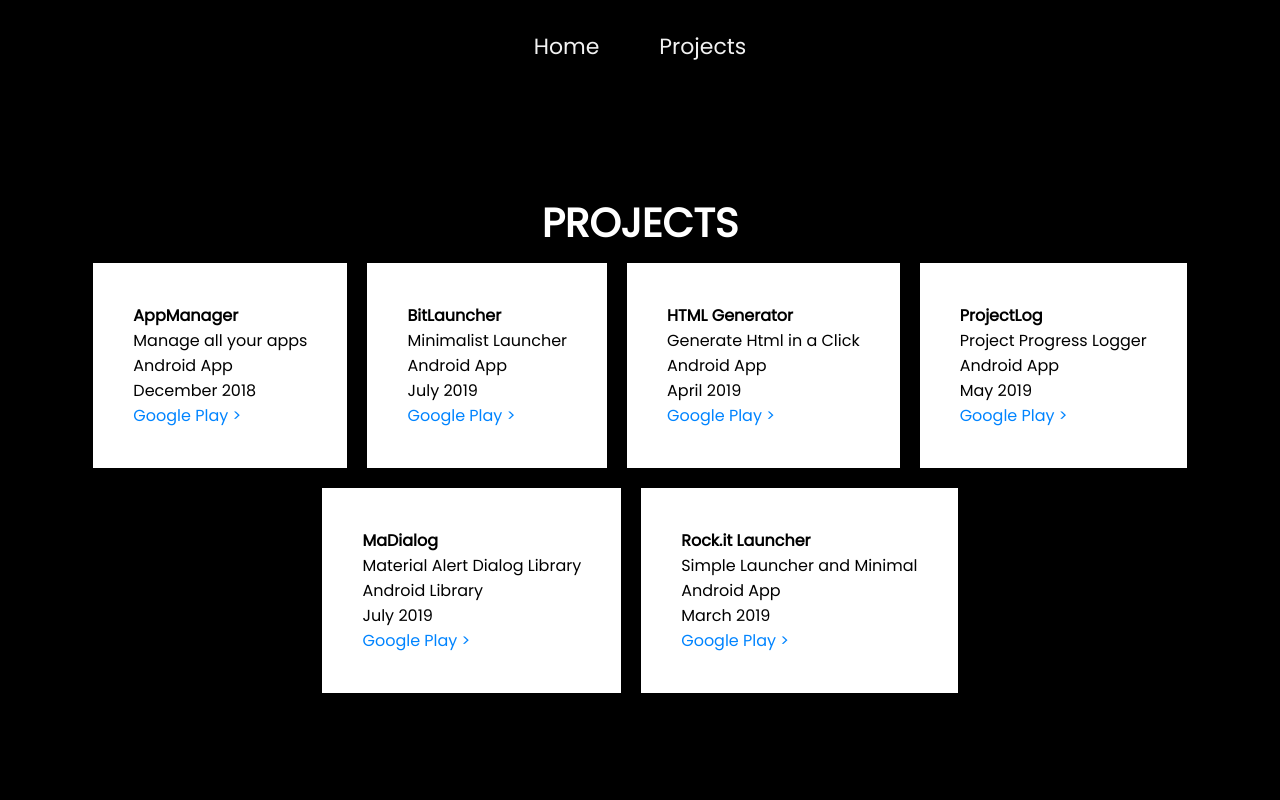
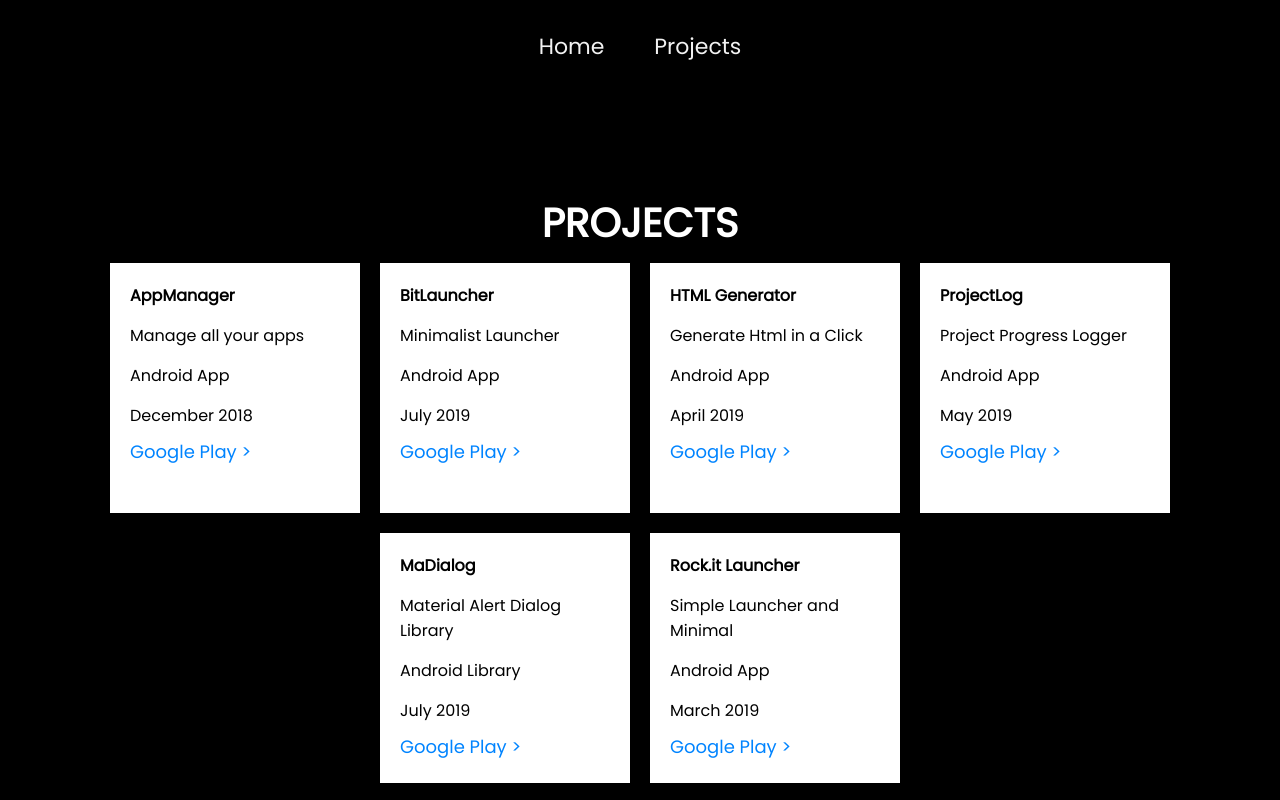
Before and after one commit to umairayub79/umairayub.codes, a React (Create React App) app: page /projects in a window 1280 px wide. Built offline with nearby package versions, Linux system fonts and the light colour scheme.

Commit message:
some css improvements

```diff
--- a/src/css/Home.css
+++ b/src/css/Home.css
@@ -11,7 +11,7 @@ a{
   color: white;
 }
 i:hover{
-  color: yellow !important;
+  color: gold !important;
   transform: scale(1.3);
 }
 i{
@@ -50,13 +50,13 @@ i{
         font-size: 20px;
         color: white;
         background: transparent;
-        transition: 500ms;
+        transition: 400ms;
         border:3px solid white;
         margin: 10px 60px 50px 50px;
         text-transform: uppercase;
       }
       .btn:hover{
-        background: #3e64ff;
+        background: rgba(255, 217, 0, 0.795) ;
         transform: scale(1.1);
       }
 
--- a/src/css/Navbar.css
+++ b/src/css/Navbar.css
@@ -15,17 +15,15 @@
 }
 .item{
     margin: 20px;
-    border: none;
     color: #f2f2f2;
-    padding: 10px 10px;
+    padding: 5px 5px;
     font-size: 22px;
-    border-radius: 5px;
     position: relative;
     box-sizing: border-box;
-    transition: all 600ms ease;
+    transition: all 400ms ease;
     cursor: pointer;
   }
 .item:hover{
+    transform: scale(1.1);
     color: gold;
-    transform: scale(1.2);
-  }
+}
--- a/src/css/Project.css
+++ b/src/css/Project.css
@@ -2,15 +2,25 @@
     background: #ffffff;
     color: black;
     transition: 400ms;
-    padding: 40px;
+    padding: 20px;
     margin: 10px 10px 10px 10px;
+    width: 250px;
+    height: 250px;
 }
 
 .project_item:hover{
-    background: rgb(214, 111, 27);
+    background: rgba(255, 217, 0, 0.795) ;
     color: #ffffff;
     transform: scale(1.1);
+}
+.projectLink {
+    font-size: 18px;
+    margin-top: 10px;
 }
 .projectLink a{
     color: rgb(0, 132, 255);
 }
+
+p{
+    margin-top: 15px;
+}
```
